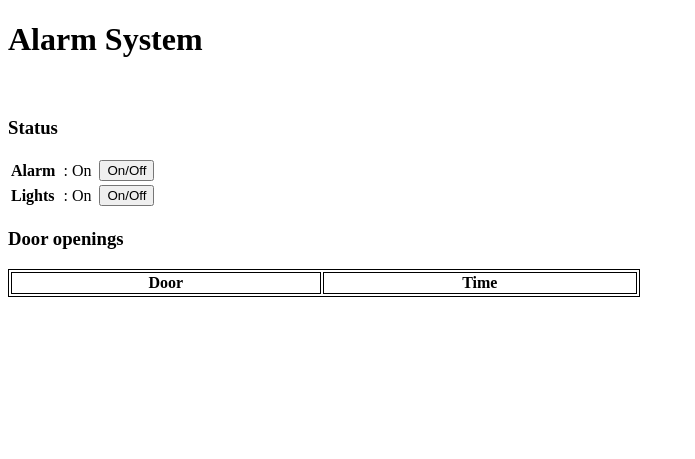
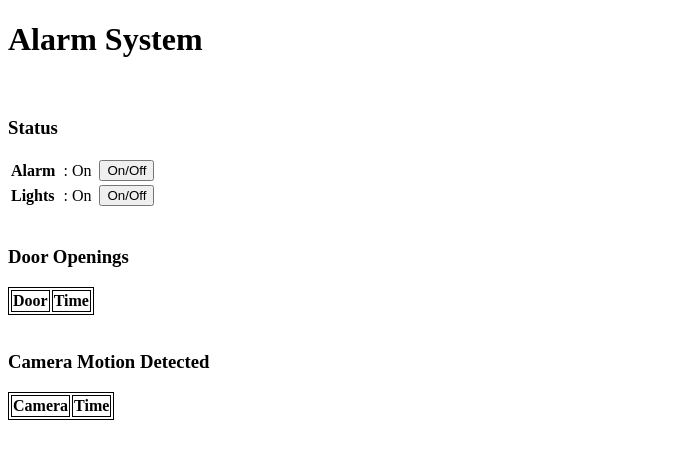
Before and after one commit to eddyvdaker/IoT-Course-Alarm-PoC, a Flask app: page / in a window 1280 px wide. Shown: the top 459 px of the page, without its empty margins (0-695 px from the left). Run offline with Flask 2, Linux system fonts and the light colour scheme; data that the repository does not hold is empty.

Commit message:
Added camera log to homepage template

```diff
--- a/helper_functions.py
+++ b/helper_functions.py
@@ -95,7 +95,9 @@ def get_logs(device_type):
 # to fill the homepage template
 def generate_vars(alarm_status, lights_status):
     doors_log = get_logs('door')
+    camera_log = get_logs('camera')
     page_vars = {'alarm_status': bool_to_on_off(alarm_status),
                  'lights_status': bool_to_on_off(lights_status),
-                 'door_log': doors_log}
+                 'door_log': doors_log,
+                 'camera_log': camera_log}
     return page_vars
--- a/templates/homepage.html
+++ b/templates/homepage.html
@@ -33,9 +33,9 @@
             </td>
         </tr>
     </table>
-
-    <h3>Door openings</h3>
-    <table style="border: 1px solid black; width: 50%;">
+    <br>
+    <h3>Door Openings</h3>
+    <table style="border: 1px solid black; width: 50px;">
         <tr>
             <th style="border: 1px solid black;">Door</th>
             <th style="border: 1px solid black;">Time</th>
@@ -47,5 +47,19 @@
         </tr>
         {% endfor %}
     </table>
+    <br>
+    <h3>Camera Motion Detected</h3>
+    <table style="border: 1px solid black; width: 50px;">
+        <tr>
+            <th style="border: 1px solid black;">Camera</th>
+            <th style="border: 1px solid black;">Time</th>
+        </tr>
+        {% for item in page_vars['camera_log'] %}
+        <tr>
+            <td style="border: 1px solid black;">{{ item[0] }}</td>
+            <td style="border: 1px solid black;">{{ item[1] }}</td>
+        </tr>
+        {% endfor %}
+    </table>
 </body>
 </html>
```
